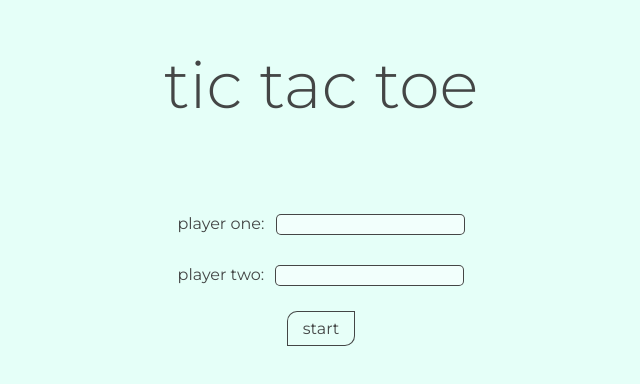
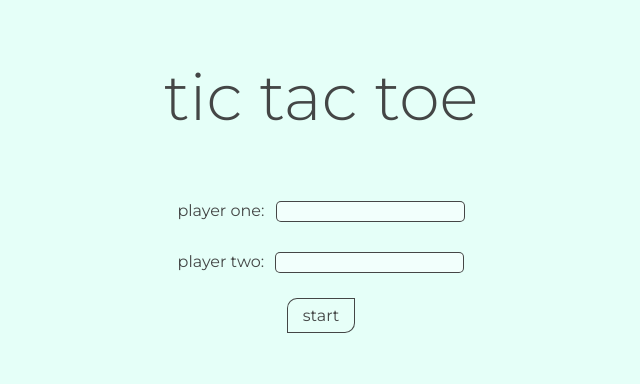
Before and after one commit to terraxus94/top-tick-tack-toe, a plain HTML site: page index.html in a window 1280 px wide. Shown: the part 200-584 px from the top of the page, without its empty margins (319-959 px from the left). Drawn offline with Linux system fonts and the light colour scheme.

Commit message:
Changed title padding

```diff
--- a/style.css
+++ b/style.css
@@ -25,7 +25,7 @@ body {
     font-size: 65px;
     width: 100%;
     text-align: center;
-    padding-bottom: 75px;
+    padding-bottom: 50px;
 }
 
 .grid {
```
